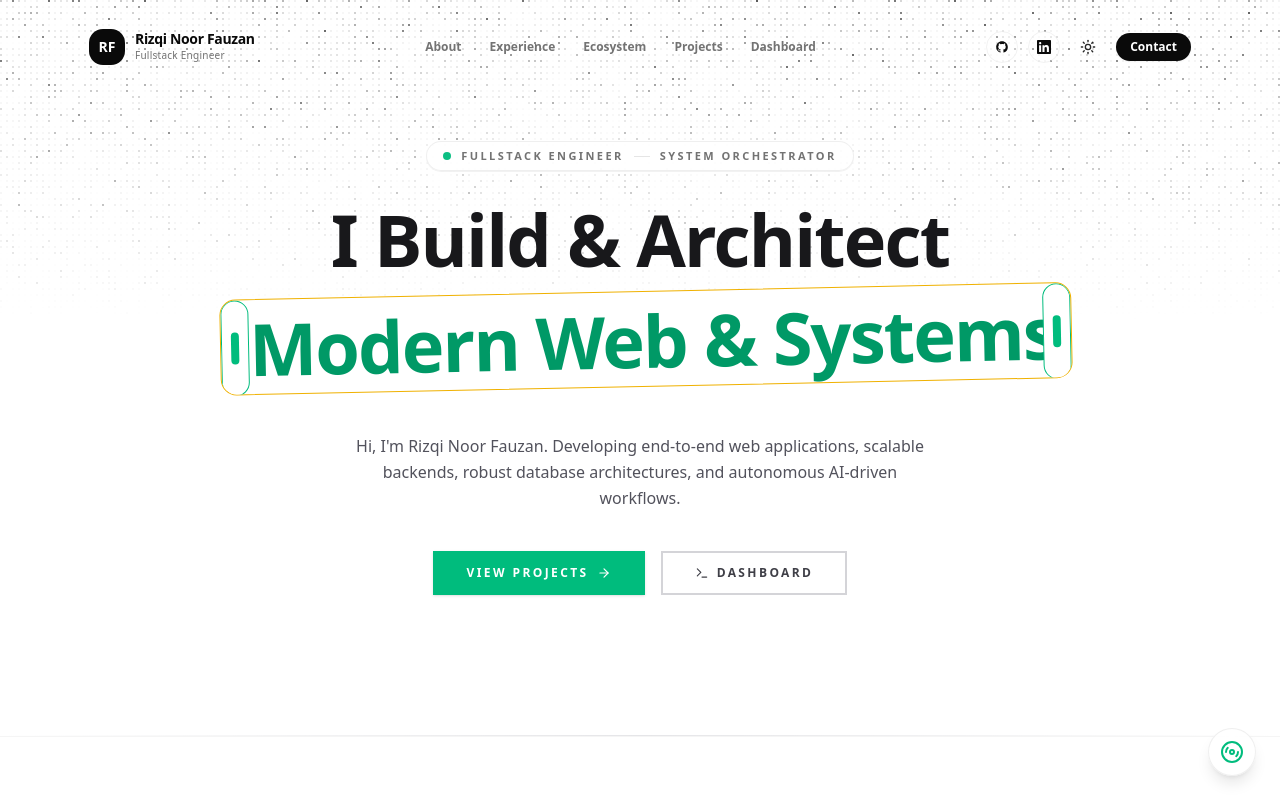
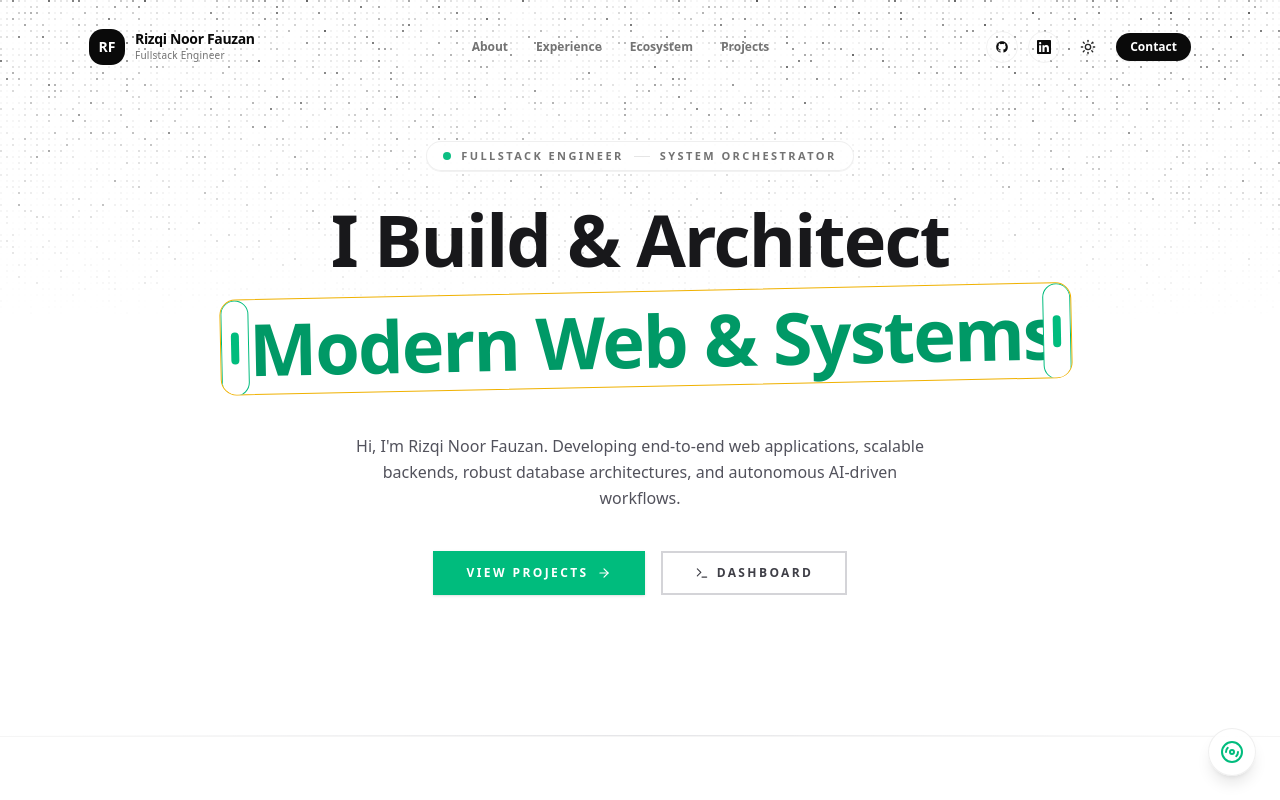
Before and after one commit to janfdev/janfportofolio, a Next.js app: page / in a window 1280 px wide. Shown: the top 800 px of the page. Built offline with nearby package versions, Linux system fonts and the light colour scheme; no server answers.

Commit message:
fix(nav): remove dashboard link from header navigation

```diff
--- a/components/header11.tsx
+++ b/components/header11.tsx
@@ -64,9 +64,6 @@ export function Header11() {
           <a href="#projects" className="transition-colors hover:text-foreground">
             Projects
           </a>
-          <Link href="/dashboard" className="transition-colors hover:text-foreground">
-            Dashboard
-          </Link>
         </div>
 
         {/* Actions */}
```
